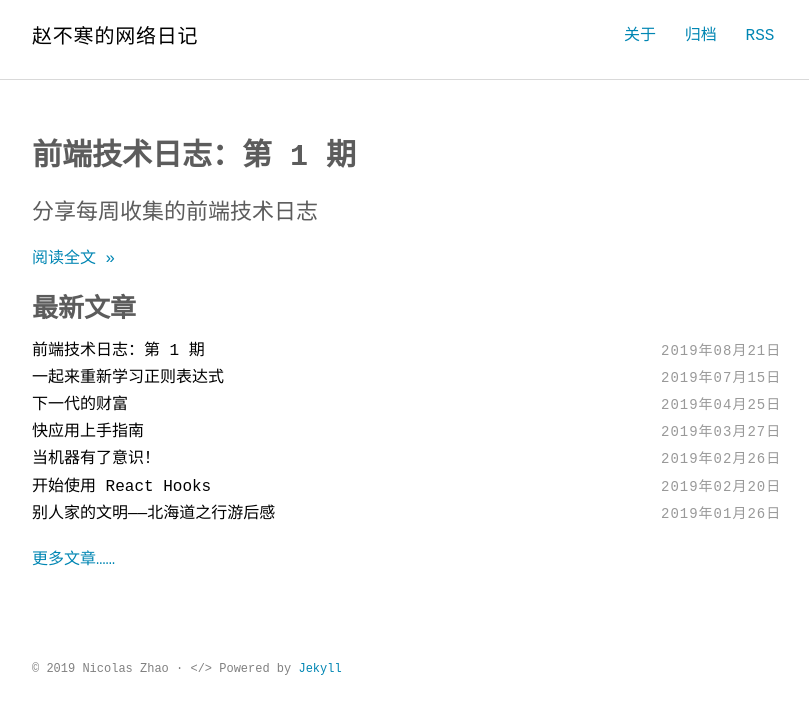
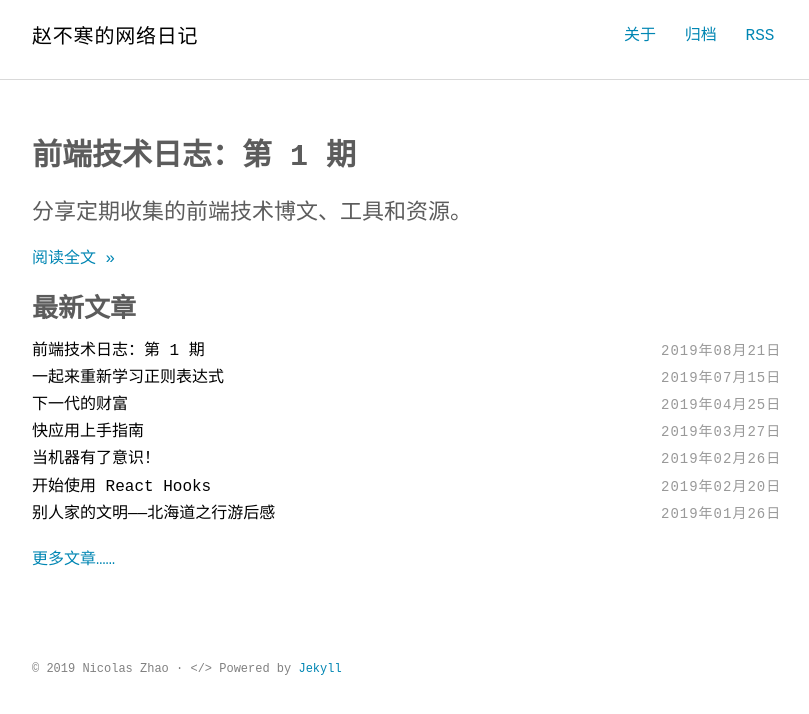
Before and after one commit to nicolaszhao/nicolaszhao.github.io, a Jekyll site: the page built from index.html, in a window 1280 px wide. Shown: the top 714 px of the page, without its empty margins (232-1041 px from the left). Built offline with Jekyll 4.4.1, drawn with Linux system fonts in a browser that asks for light colours; some web fonts are replaced; comment, search, counter and statistics services are not loaded; a style sheet for code colours, icons or effects is not loaded; some of the changed lines change nothing that is shown.

Commit message:
docs: 完成前端技术日志第一期

```diff
--- a/magazine/_posts/2019-08-21-phase-1.md
+++ b/magazine/_posts/2019-08-21-phase-1.md
@@ -1,46 +1,82 @@
 ---
 layout: post
 title: 前端技术日志：第 1 期
-excerpt: 分享每周收集的前端技术日志
+excerpt: 分享定期收集的前端技术博文、工具和资源。
 ---
 
-互联网技术日新月异，web 前端更是如此。想要在这技术浪潮中不被淘汰，唯有不断的学习前沿技术。本期刊的内容，收集于国外各大前端技术周刊。本人把值得分享的内容做了收集和整理，每周三发布。
+本期刊专注于 Web 前端，收集的内容来自国外各大前端技术周刊，这里把值得分享的内容做了整理。
 
 ## 热门推荐
+
+### [2019 年为 React App 制作动画的 5 种方法](https://medium.com/@dmitrynozhenko/5-ways-to-animate-a-reactjs-app-in-2019-56eb9af6e3bf)
+
+小心别错过它哦， 我们收集的一系列很好的可以在 React 项目中动画的方法。
+
+*https://medium.com/@dmitrynozhenko/5-ways-to-animate-a-reactjs-app-in-2019-56eb9af6e3bf*
+
+### [新的 React DevTools 介绍](https://reactjs.org/blog/2019/08/15/new-react-devtools.html)
+
+如果您是 React 开发人员，那么您应该使用 DevTools，因为您使用了它们，就可以更快，更简便的驾驭 React。 它支持 React 15 及以上版本。
+
+*BRIAN VAUGHN*
+
+*https://reactjs.org/blog/2019/08/15/new-react-devtools.html*
+
+### [关于“CSS-in-JS”的不同观点](https://css-tricks.com/the-differing-perspectives-on-css-in-js/)
+
+有些人很讨厌 CSS-in-JS，认为它混淆了个人的意图，而另一些人则很喜欢它提供的便利。 在这里，Chris Coyier 通过不同的立场，通过实践来让你更详细的进行了解。
+
+*CSS TRICKS*
+
+*https://css-tricks.com/the-differing-perspectives-on-css-in-js/*
+
+### [jQuery的历史和遗产](https://blog.logrocket.com/the-history-and-legacy-of-jquery/)
+
+jQuery 可能在 web 开发中有些失宠，但它仍然为 74％ 的网站提供支持，并为现代web 框架铺平了道路。
+
+*DANNY GUO*
+
+*https://blog.logrocket.com/the-history-and-legacy-of-jquery/*
+
+### [JavaScript 和 Node 测试最佳实践](https://github.com/goldbergyoni/javascript-testing-best-practices/)
+
+将近 50 种最佳实践，分为：后端，前端，CI 等几大类，并附有代码示例。 不仅包含基础知识，它还涉及到视觉回归、生成式测试（Property-Based Testing）和契约测试（Contract Testing）等领域。
+
+*YONI GOLDBERG*
+
+*https://github.com/goldbergyoni/javascript-testing-best-practices/*
 
 ### [什么是 TTFB（Time to First Byte）](https://csswizardry.com/2019/08/time-to-first-byte-what-it-is-and-why-it-matters/)
 
 一起来了解下 TTFB 在前端性能方面的重要性。
 
+*HARRY ROBERTS*
+
 *https://csswizardry.com/2019/08/time-to-first-byte-what-it-is-and-why-it-matters/*
 
-*HARRY ROBERTS*
+### [Largest Contentful Paint](https://web.dev/largest-contentful-paint?mc_cid=9b9b1e749d&mc_eid=b7a4344d04)
 
-### [关于“CSS-in-JS”的不同观点](https://css-tricks.com/the-differing-perspectives-on-css-in-js/)
+在 Chrome 77 中实现的最大内容绘制（ LCP ） API，宣布了已经得到的最大可视化内容元素的渲染时间。你可以从谷歌的博客中了解更多相关信息。
 
-有些人很讨厌 CSS-in-JS，认为它混淆了个人的意图，而另一些人则很喜欢它提供的便利。 在这里，Chris Coyier 通过不同的立场，通过实践来让你更详细的进行了解。
+*https://web.dev/largest-contentful-paint?mc_cid=9b9b1e749d&mc_eid=b7a4344d04*
 
-*https://css-tricks.com/the-differing-perspectives-on-css-in-js/*
+### [面向全栈开发者的 VS Code 扩展列表](https://www.jonrcorbin.com/the-best-vs-code-extension-list-for-full-stack-developers/)
 
-*CSS TRICKS*
+很多 VS Code 扩展，主要面向 JavaScript 开发者。 有趣的是，因为原始版本在社区被吐槽且争议不断，所以作者听取了许多人的建议并重写了它！
 
-### [jQuery的历史和遗产](https://blog.logrocket.com/the-history-and-legacy-of-jquery/)
+*JON R. CORBIN*
 
-jQuery 可能在 web 开发中有些失宠，但它仍然为 74％ 的网站提供支持，并为现代web 框架铺平了道路。
-
-*https://blog.logrocket.com/the-history-and-legacy-of-jquery/*
-
-*DANNY GUO*
+*https://www.jonrcorbin.com/the-best-vs-code-extension-list-for-full-stack-developers/*
 
 ### [最小化 SVG](https://victorzhou.com/blog/minify-svgs/)
 
 一位软件工程师为你讲述，他是如何为他的博客进行 SVG 优化的。
 
+*VICTOR ZHOU*
+
 *https://victorzhou.com/blog/minify-svgs/*
 
-*VICTOR ZHOU*
-
-### 关注下 404
+### 有趣的 404
 
 关于 404，网络上有很多有创意的、有用或者有趣的错误页面：
 
@@ -61,61 +97,79 @@
 
 在构建自己的 404 错误页面时，你可以为用户提供任何有价值的帮助。包括搜索栏，有用或者热门的链接列表，以及报告错误的方法等，都是一些值得考虑的最佳实践。
 
-### [Largest Contentful Paint](https://web.dev/largest-contentful-paint?mc_cid=9b9b1e749d&mc_eid=b7a4344d04)
+## 文章
 
-在 Chrome 77 中实现的最大内容绘制（ LCP ） API，宣布了已经得到的最大可视化内容元素的渲染时间。你可以从谷歌的博客中了解更多相关信息。
+### [如何使用 await / async 正确的链接多个函数](https://nikodunk.com/how-to-chain-functions-with-await-async/)
 
-*https://web.dev/largest-contentful-paint?mc_cid=9b9b1e749d&mc_eid=b7a4344d04*
+*NICHOLAS DUNKEL*
 
-## 文章 & 教程
+*https://nikodunk.com/how-to-chain-functions-with-await-async/*
+
+### [5个有趣的 JavaScript 解构用途](https://dmitripavlutin.com/5-interesting-uses-javascript-destructuring/)
+
+*DMITRI PAVLUTIN*
+
+*https://dmitripavlutin.com/5-interesting-uses-javascript-destructuring/*
 
 ### [开发人员的设计原则：更好的 Web 设计过程和 CSS 技巧](https://css-tricks.com/design-principles-for-developers-processes-and-css-tips-for-better-web-design/)
 
 了解 Web 设计的成分是一回事，但将它们组合到优秀的 Web 站点又是另一回事。 让我们看看作者关注了哪三个方面来更好地进行开发设计。
 
+*ANDREW SPENCER*
+
 *https://css-tricks.com/design-principles-for-developers-processes-and-css-tips-for-better-web-design/*
 
-*ANDREW SPENCER*
+### [在 Sass 中处理未使用的 CSS 以提高性能](https://www.smashingmagazine.com/2019/08/handling-unused-css-sass-performance/?ref=heydesigner)
+
+探索面向 Sass 的解决方案，用于处理未使用的 CSS 代码，避免涉及无头浏览器和仿真 DOM 的复杂依赖性。
+
+*LUKE HARRISON*
+
+*https://www.smashingmagazine.com/2019/08/handling-unused-css-sass-performance/?ref=heydesigner*
+
+### ['Logic-Less' JSX](https://verekia.com/react/logic-less-jsx/)
+
+JSX 为逻辑和标记的混合提供了机会，这很有意义，但是......你可以走得更远。 这篇文章是关于如何保持代码纯净的一些想法。
+
+*JONATHAN VERRECCHIA*
+
+*https://verekia.com/react/logic-less-jsx/*
+
+
 
 ### [原生懒加载已经到来](https://medium.com/bbc-design-engineering/native-lazy-loading-has-arrived-c37a165d70a5)
 
 英国广播公司（BBC）的一名软件工程师通过 Chrome 的新原生延迟加载功能和他在公司使用的经验进行了讨论。
 
+*ANDY POTTS*
+
 *https://medium.com/bbc-design-engineering/native-lazy-loading-has-arrived-c37a165d70a5*
-
-*ANDY POTTS*
 
 ### [使用 `scrollIntoView()` 让新增元素在溢出容器中显示](https://christianheilmann.com/2019/08/09/quick-tip-using-scrollintoview-to-show-added-elements-to-a-container-with-overflow/)
 
-一个很好的例子是，当你在浏览文档时，在并不能意识到一些东西是否存在，使用 `scrollIntoView()` 会使现有的任务变得容易。
-
-*https://christianheilmann.com/2019/08/09/quick-tip-using-scrollintoview-to-show-added-elements-to-a-container-with-overflow/*
+当你在浏览页面文档时，可能在并不能意识到一些东西是否存在，使用 `scrollIntoView()` 会使这种任务变得容易。
 
 *CHRISTIAN HEILMANN*
 
-### [让它动起来：零基础创建 Web 动画](https://frontendfoc.us/link/68327/a04fb596d4)（视频）
-
-如何为 Web 动画创建和构建图形（使用 SVG 和 JS ），以及如何制定或平衡创意与技术决策。
-
-*https://frontendfoc.us/link/68327/a04fb596d4*
-
-*CHRIS GANNON*
-
-### [在 Sass 中处理未使用的 CSS 以提高性能](https://www.smashingmagazine.com/2019/08/handling-unused-css-sass-performance/?ref=heydesigner)
-
-探索面向 Sass 的解决方案，用于处理未使用的 CSS 代码，避免涉及无头浏览器和仿真 DOM 的复杂依赖性。
-
-*https://www.smashingmagazine.com/2019/08/handling-unused-css-sass-performance/?ref=heydesigner*
-
-*LUKE HARRISON*
+*https://christianheilmann.com/2019/08/09/quick-tip-using-scrollintoview-to-show-added-elements-to-a-container-with-overflow/*
 
 ### [Tailwind CSS 简介](https://alligator.io/css/tailwind-css/)
 
 简要介绍 Tailwind CSS，这是一种流行的基于实用程序的CSS库。
 
+*JOSHUA HALL*
+
 *https://alligator.io/css/tailwind-css/*
 
-*JOSHUA HALL*
+## 教程
+
+### [让它动起来：零基础创建 Web 动画](https://vimeo.com/showcase/6133041/video/351539135)（视频）
+
+如何为 Web 动画创建和构建图形（使用 SVG 和 JS ），以及如何制定或平衡创意与技术决策。
+
+*CHRIS GANNON*
+
+*https://vimeo.com/showcase/6133041/video/351539135*
 
 ### [使用 CSS 和 Splitting.js 实现可变字体动画](https://css-irl.info/variable-font-animation-with-css-and-splitting-js/?mc_cid=9b9b1e749d&mc_eid=b7a4344d04).
 
@@ -123,33 +177,15 @@
 
 *https://css-irl.info/variable-font-animation-with-css-and-splitting-js/?mc_cid=9b9b1e749d&mc_eid=b7a4344d04*
 
-## 工具 & 资源
+### [CI / CD 的安全性最佳实践](https://circleci.com/blog/security-best-practices-for-ci-cd/)
 
-### [UI Faces：用于设计实物模型的头像](https://uifaces.co/)
+帮助你实施 CI / CD 管道安全性标准的安全措施的多种方法。
 
-如果您需要使用真实用户头像当ui界面，那么这些汇集整理的文章可能会对你有所帮助。
+*https://circleci.com/blog/security-best-practices-for-ci-cd/*
 
-*https://uifaces.co/*
+*CIRCLECI*
 
-*ALEKSANDAR TASEVSKI*
-
-### [用于布局的五个 CSS 网格生成器](https://www.sitepoint.com/css-grid-generators/)
-
-*https://www.sitepoint.com/css-grid-generators/*
-
-*MARIA ANTONIETTA PERNA*
-
-### [在线图像颜色选择器](https://image-color.com/?mc_cid=9b9b1e749d&mc_eid=b7a4344d04)
-
-想要一个与您的图像匹配的调色板？ 使用我们的在线颜色选择器找到您完美的 html 颜色。 单击图像以获得 HEX，RGB 和 HSL 格式的颜色。
-
-*https://image-color.com/?mc_cid=9b9b1e749d&mc_eid=b7a4344d04*
-
-### [伊娃设计系统](https://colors.eva.design/)
-
-一个深度学习颜色生成器。选择好一个主要颜色，应用程序将在这基础上显示各种“语义”颜色。
-
-*https://colors.eva.design/*
+## 资源
 
 ### [渐变魔法](https://www.gradientmagic.com/)
 
@@ -169,6 +205,56 @@
 
 *https://github.com/KevinMint55/vue-willtable*
 
+### [useAuth：将 Auth 添加到 React App 的最简单方法](https://swizec.com/blog/useauth-the-simplest-way-to-add-authentication-to-your-react-app/swizec/9179/)
+
+使用身份验证平台和 Auth0，为您提供许多“开箱即用”的功能。
+
+*SWIZEC TELLER*
+
+*https://swizec.com/blog/useauth-the-simplest-way-to-add-authentication-to-your-react-app/swizec/9179/*
+
+## 工具
+
+### [Acorn 7.0：一个用纯 Javascript 编写的微型 JavaScript 解析器](https://github.com/acornjs/acorn)
+
+*HAVERBEKE, STEPANYAN, ET AL.*
+
+*https://github.com/acornjs/acorn*
+
+### [NPKILL：查找和删除旧的或巨大的 `node_modules` 文件夹](https://github.com/voidcosmos/npkill/)
+
+使用此工具删除你系统中不需要的 `node_modules` 文件夹。
+
+*ESTEFANÍA GARCÍA GALLARDO* AND *JUAN TORRES GÓMEZ*
+
+*https://github.com/voidcosmos/npkill/*
+
+### [UI Faces：用于设计实物模型的头像](https://uifaces.co/)
+
+如果您需要使用真实用户头像当ui界面，那么这些汇集整理的文章可能会对你有所帮助。
+
+*ALEKSANDAR TASEVSKI*
+
+*https://uifaces.co/*
+
+### [用于布局的五个 CSS 网格生成器](https://www.sitepoint.com/css-grid-generators/)
+
+*MARIA ANTONIETTA PERNA*
+
+*https://www.sitepoint.com/css-grid-generators/*
+
+### [在线图像颜色选择器](https://image-color.com/?mc_cid=9b9b1e749d&mc_eid=b7a4344d04)
+
+想要一个与您的图像匹配的调色板？ 使用我们的在线颜色选择器找到您完美的 html 颜色。 单击图像以获得 HEX，RGB 和 HSL 格式的颜色。
+
+*https://image-color.com/?mc_cid=9b9b1e749d&mc_eid=b7a4344d04*
+
+### [伊娃设计系统](https://colors.eva.design/)
+
+一个深度学习颜色生成器。选择好一个主要颜色，应用程序将在这基础上显示各种“语义”颜色。
+
+*https://colors.eva.design/*
+
 ### [vue-to-react](https://github.com/egoist/vue-to-react)
 
 将 Vue 组件转换为 React 组件。
@@ -180,86 +266,6 @@
 一种原型设计工具，允许开发人员动态创建和可视化 Vue 应用程序，实现组件层次结构的实时直观树形显示和实时生成的代码预览。
 
 *https://www.overvue.io/*
-
-## 热门推荐
-
-### [JavaScript 和 Node 测试最佳实践](https://github.com/goldbergyoni/javascript-testing-best-practices/)
-
-将近 50 种最佳实践，分为：后端，前端，CI 等几大类，并附有代码示例。 不仅包含基础知识，它还涉及到视觉回归、生成式测试（Property-Based Testing）和契约测试（Contract Testing）等领域。
-
-*YONI GOLDBERG*
-
-*https://github.com/goldbergyoni/javascript-testing-best-practices/*
-
-### [新的 React DevTools 介绍](https://reactjs.org/blog/2019/08/15/new-react-devtools.html)
-
-如果您是 React 开发人员，那么您应该使用 DevTools，因为您使用了它们，就可以更快，更简便的驾驭 React。 它支持 React 15 及以上版本。
-
-*BRIAN VAUGHN*
-
-*https://reactjs.org/blog/2019/08/15/new-react-devtools.html*
-
-### [面向全栈开发者的 VS Code 扩展列表](https://www.jonrcorbin.com/the-best-vs-code-extension-list-for-full-stack-developers/)
-
-很多 VS Code 扩展，主要面向 JavaScript 开发者。 有趣的是，因为原始版本在社区被吐槽且争议不断，所以作者听取了许多人的建议并重写了它！
-
-*JON R. CORBIN*
-
-*https://www.jonrcorbin.com/the-best-vs-code-extension-list-for-full-stack-developers/*
-
-## 教程
-
-### [如何使用 await / async 正确的链接多个函数](https://nikodunk.com/how-to-chain-functions-with-await-async/)
-
-*NICHOLAS DUNKEL*
-
-*https://nikodunk.com/how-to-chain-functions-with-await-async/*
-
-### ['Logic-Less' JSX](https://verekia.com/react/logic-less-jsx/)
-
-JSX 为逻辑和标记的混合提供了机会，这很有意义，但是......你可以走得更远。 这篇文章是关于如何保持代码纯净的一些想法。
-
-*JONATHAN VERRECCHIA*
-
-*https://verekia.com/react/logic-less-jsx/*
-
-### [CI / CD 的安全性最佳实践](https://circleci.com/blog/security-best-practices-for-ci-cd/)
-
-帮助你实施 CI / CD 管道安全性标准的安全措施的多种方法。
-
-*https://circleci.com/blog/security-best-practices-for-ci-cd/*
-
-*CIRCLECI*
-
-### [5个有趣的 JavaScript 解构用途](https://dmitripavlutin.com/5-interesting-uses-javascript-destructuring/)
-
-*DMITRI PAVLUTIN*
-
-*https://dmitripavlutin.com/5-interesting-uses-javascript-destructuring/*
-
-## 工具
-
-### [NPKILL：查找和删除旧的或巨大的 `node_modules` 文件夹](https://github.com/voidcosmos/npkill/)
-
-使用此工具删除你系统中不需要的 `node_modules` 文件夹。
-
-*ESTEFANÍA GARCÍA GALLARDO* AND *JUAN TORRES GÓMEZ*
-
-*https://github.com/voidcosmos/npkill/*
-
-### [useAuth：将 Auth 添加到 React App 的最简单方法](https://swizec.com/blog/useauth-the-simplest-way-to-add-authentication-to-your-react-app/swizec/9179/)
-
-使用身份验证平台和 Auth0，为您提供许多“开箱即用”的功能。
-
-*SWIZEC TELLER*
-
-*https://swizec.com/blog/useauth-the-simplest-way-to-add-authentication-to-your-react-app/swizec/9179/*
-
-### Acorn 7.0：一个用纯 Javascript 编写的微型 JavaScript 解析器](https://github.com/acornjs/acorn)
-
-*HAVERBEKE, STEPANYAN, ET AL.*
-
-*https://github.com/acornjs/acorn*
 
 ## 快速发布预览
 
@@ -287,8 +293,10 @@
 
   *https://github.com/facebook/create-react-app/releases/tag/v3.1.0*
 
+## 内容来源
 
-
-以上内容来源于：[Frontend Focus](https://frontendfoc.us/)（*https://frontendfoc.us/*），[JavaScript Weekly](https://javascriptweekly.com/)（*https://javascriptweekly.com/*），[Responsive Design Weekly](https://responsivedesign.is/)（*https://responsivedesign.is/*），[Web Tools Weekly](https://webtoolsweekly.com/)（*https://webtoolsweekly.com/*）。
-
-发表本期刊，纯属个人爱好。由于能力和翻译水平有限，如你有不同建议，欢迎给我邮件：nicolas-zhao@outlook.com。
+* [Frontend Focus](https://frontendfoc.us/): *https://frontendfoc.us/*
+* [JavaScript Weekly](https://javascriptweekly.com/): *https://javascriptweekly.com/*
+* [Responsive Design Weekly](https://responsivedesign.is/): *https://responsivedesign.is/*
+* [Web Tools Weekly](https://webtoolsweekly.com/): *https://webtoolsweekly.com/*
+* [CSS Animation Weekly](https://weekly.cssanimation.rocks/): *https://weekly.cssanimation.rocks/*
```
